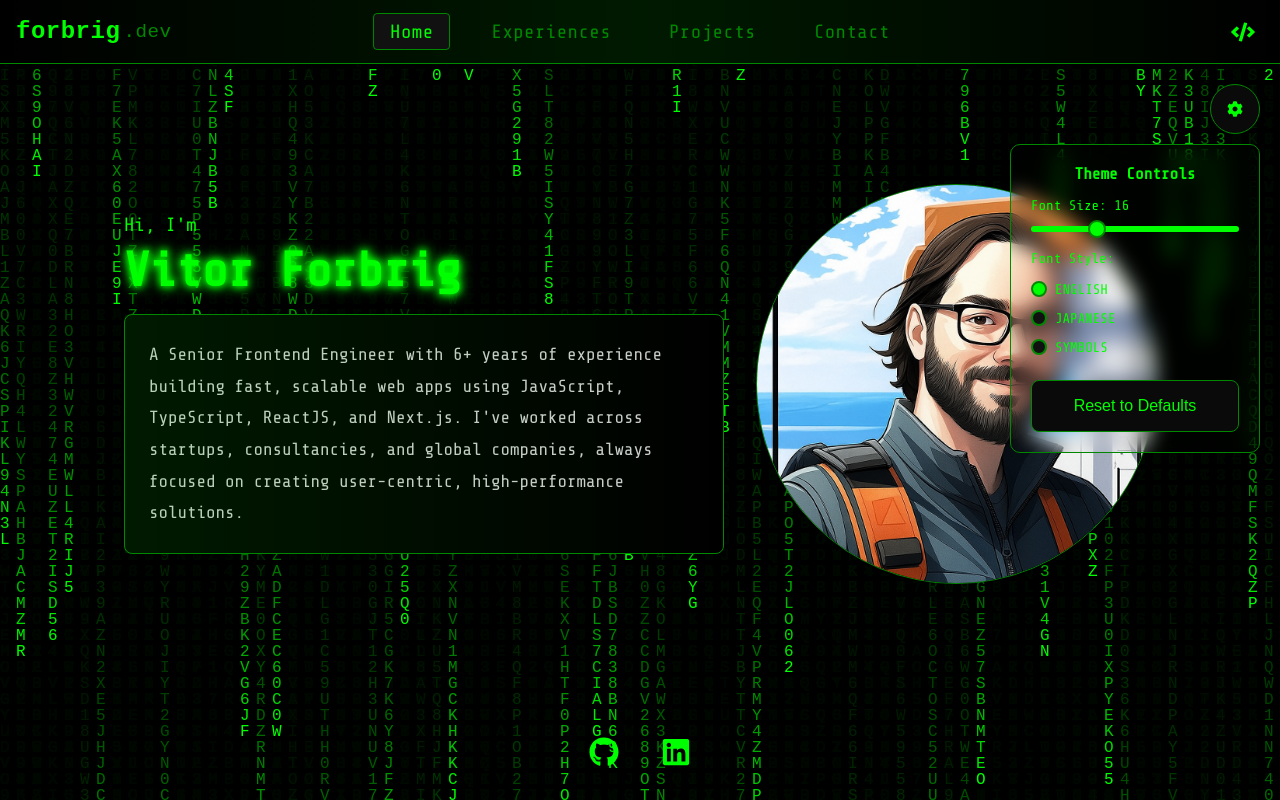
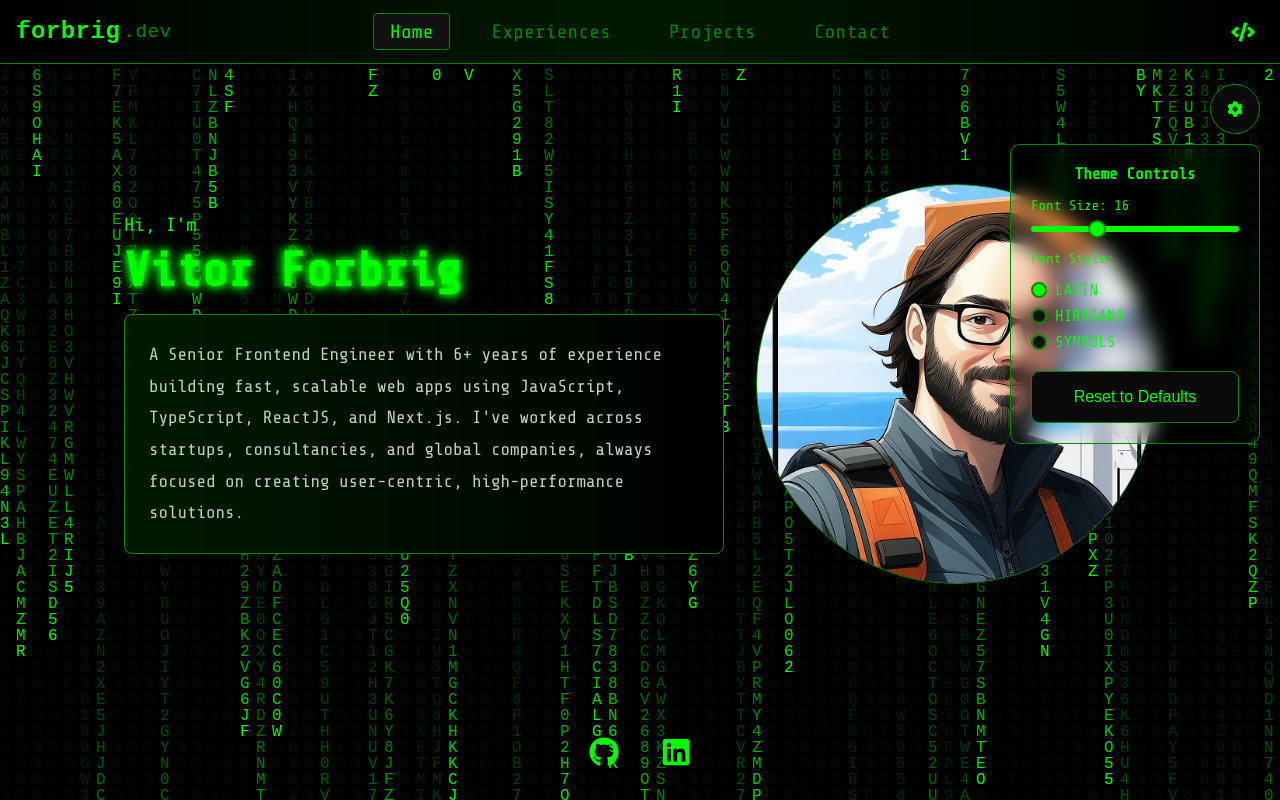
Before and after one commit to Forbrig/forbrig.github.io, a Next.js app: page / in a window 1280 px wide. Both pictures are taken after a click on the button 1235 px from the left and 109 px from the top of the page. Built offline with nearby package versions, Linux system fonts and the light colour scheme.

Commit message:
Adds Radio and Slider components

```diff
--- /dev/null
+++ b/src/components/radio/index.ts
@@ -0,0 +1 @@
+export * from "./radioButton";
--- /dev/null
+++ b/src/components/radio/radioButton.module.scss
@@ -0,0 +1,29 @@
+.radio-group {
+  display: flex;
+  flex-direction: column;
+  margin-top: 15px;
+  gap: 8px;
+
+  .radio-label {
+    display: flex;
+    align-items: center;
+    gap: 0.5rem;
+    cursor: pointer;
+  }
+
+  input[type="radio"] {
+    width: 16px;
+    height: 16px;
+    border-radius: 50%;
+    appearance: none;
+    background: var(--background-card-secondary);
+    border: 2px solid var(--border-color);
+    transition: all 0.2s ease;
+    cursor: pointer;
+
+    &:checked {
+      background: var(--text-color);
+      border-color: var(--border-color);
+    }
+  }
+}
--- /dev/null
+++ b/src/components/radio/radioButton.tsx
@@ -0,0 +1,35 @@
+import { FC } from "react";
+
+import styles from "./radioButton.module.scss";
+
+interface RadioButtonProps {
+  options: {
+    label: string | number;
+    value: string | number;
+  }[];
+  selectedValue?: string | number;
+  onChange: (value: string | number) => void;
+}
+
+export const RadioButton: FC<RadioButtonProps> = ({
+  options,
+  selectedValue,
+  onChange,
+}) => {
+  return (
+    <div className={styles["radio-group"]}>
+      {options.map((option, i) => (
+        <label key={i} className={styles["radio-label"]}>
+          <input
+            type="radio"
+            name={option.label.toString()}
+            value={option.value}
+            checked={option.value === selectedValue}
+            onChange={() => onChange(option.value)}
+          />
+          {option.label}
+        </label>
+      ))}
+    </div>
+  );
+};
--- /dev/null
+++ b/src/components/slider/index.ts
@@ -0,0 +1 @@
+export * from "./slider";
--- /dev/null
+++ b/src/components/slider/slider.module.scss
@@ -0,0 +1,43 @@
+.slider {
+  width: 100%;
+  height: 6px;
+  border-radius: 3px;
+  background: var(--text-color);
+  outline: none;
+  -webkit-appearance: none;
+  appearance: none;
+
+  &::-webkit-slider-thumb {
+    -webkit-appearance: none;
+    appearance: none;
+    width: 18px;
+    height: 18px;
+    border-radius: 50%;
+    background: var(--text-color);
+    cursor: pointer;
+    border: 2px solid var(--border-color);
+    box-shadow: 0 2px 4px var(--shadow);
+    transition: all 0.2s ease;
+
+    &:hover {
+      background: var(--border-color);
+      transform: scale(1.1);
+    }
+  }
+
+  &::-moz-range-thumb {
+    width: 18px;
+    height: 18px;
+    border-radius: 50%;
+    background: var(--background-card-secondary);
+    cursor: pointer;
+    border: 2px solid var(--border-color);
+    box-shadow: 0 2px 4px var(--shadow);
+    transition: all 0.2s ease;
+
+    &:hover {
+      background: var(--border-color);
+      transform: scale(1.1);
+    }
+  }
+}
--- /dev/null
+++ b/src/components/slider/slider.tsx
@@ -0,0 +1,34 @@
+import { FC } from "react";
+
+import styles from "./slider.module.scss";
+
+interface SliderProps {
+  title: string;
+  min: number;
+  max: number;
+  step: number;
+  value: number;
+  onChange: (value: number) => void;
+}
+
+export const Slider: FC<SliderProps> = ({
+  title,
+  max,
+  min,
+  step,
+  value,
+  onChange,
+}) => {
+  return (
+    <input
+      id={`${title}-control`}
+      type="range"
+      min={min}
+      max={max}
+      step={step}
+      value={value}
+      onChange={(e) => onChange(parseFloat(e.target.value))}
+      className={styles["slider"]}
+    />
+  );
+};
--- a/src/components/themedBackground/components/matrixBackground/matrixBackground.tsx
+++ b/src/components/themedBackground/components/matrixBackground/matrixBackground.tsx
@@ -14,12 +14,12 @@ import { BACKGROUND_DRAW_INTERVAL } from "@/config/const";
 
 import styles from "./matrixBackground.module.scss";
 
-type MatrixFontStyleType = "ENGLISH" | "JAPANESE" | "SYMBOLS";
+type MatrixFontStyleType = "LATIN" | "HIRAGANA" | "SYMBOLS";
 
 const DEFAULT_FONT_SIZE = 16;
-const DEFAULT_FONT_STYLE: MatrixFontStyleType = "ENGLISH";
-const ENGLISH_CHARACTERS = "ABCDEFGHIJKLMNOPQRSTUVWXYZ0123456789";
-const JAPANESE_CHARACTERS = "あいうえおかきくけこさしすせそたちつてと";
+const DEFAULT_FONT_STYLE: MatrixFontStyleType = "LATIN";
+const LATIN_CHARACTERS = "ABCDEFGHIJKLMNOPQRSTUVWXYZ0123456789";
+const HIRAGANA_CHARACTERS = "あいうえおかきくけこさしすせそたちつてと";
 // https://www.w3schools.com/charsets/ref_utf_symbols.asp
 const SYMBOLS_CHARACTERS = "★☆♥♦♣♠•◘○";
 
@@ -29,8 +29,8 @@ export const MatrixBackground = () => {
   const cavasRef = useRef<HTMLCanvasElement | null>(null);
 
   const [fontSize, setFontSize] = useState(DEFAULT_FONT_SIZE);
-  const [characters, setCharacters] = useState(ENGLISH_CHARACTERS);
-  const [fontStyle, setFontStyle] = useState<MatrixFontStyleType>("ENGLISH");
+  const [characters, setCharacters] = useState(LATIN_CHARACTERS);
+  const [fontStyle, setFontStyle] = useState<MatrixFontStyleType>("LATIN");
   const [currentWidth, setCurrentWidth] = useState(0);
   const [currentHeight, setCurrentHeight] = useState(0);
 
@@ -43,10 +43,10 @@ export const MatrixBackground = () => {
   }, []);
 
   useEffect(() => {
-    if (fontStyle === "ENGLISH") {
-      setCharacters(ENGLISH_CHARACTERS);
-    } else if (fontStyle === "JAPANESE") {
-      setCharacters(JAPANESE_CHARACTERS);
+    if (fontStyle === "LATIN") {
+      setCharacters(LATIN_CHARACTERS);
+    } else if (fontStyle === "HIRAGANA") {
+      setCharacters(HIRAGANA_CHARACTERS);
     } else if (fontStyle === "SYMBOLS") {
       setCharacters(SYMBOLS_CHARACTERS);
     }
@@ -68,7 +68,7 @@ export const MatrixBackground = () => {
         type: "radio",
         title: "Font Style",
         value: fontStyle,
-        options: ["ENGLISH", "JAPANESE", "SYMBOLS"],
+        options: ["LATIN", "HIRAGANA", "SYMBOLS"],
         defaultValue: DEFAULT_FONT_STYLE,
         onChange: handleFontStyleChange as (value: number | string) => void,
       },
--- a/src/components/themedBackground/components/themeControls/themeControls.module.scss
+++ b/src/components/themedBackground/components/themeControls/themeControls.module.scss
@@ -39,85 +39,11 @@
     .control-group {
       margin-bottom: 15px;
 
-      label {
+      .title {
         display: block;
         margin-bottom: 5px;
         font-size: 14px;
         font-weight: 500;
-      }
-    }
-
-    .slider {
-      width: 100%;
-      height: 6px;
-      border-radius: 3px;
-      background: var(--text-color);
-      outline: none;
-      -webkit-appearance: none;
-      appearance: none;
-
-      &::-webkit-slider-thumb {
-        -webkit-appearance: none;
-        appearance: none;
-        width: 18px;
-        height: 18px;
-        border-radius: 50%;
-        background: var(--text-color);
-        cursor: pointer;
-        border: 2px solid var(--border-color);
-        box-shadow: 0 2px 4px var(--shadow);
-        transition: all 0.2s ease;
-
-        &:hover {
-          background: var(--border-color);
-          transform: scale(1.1);
-        }
-      }
-
-      &::-moz-range-thumb {
-        width: 18px;
-        height: 18px;
-        border-radius: 50%;
-        background: var(--background-card-secondary);
-        cursor: pointer;
-        border: 2px solid var(--border-color);
-        box-shadow: 0 2px 4px var(--shadow);
-        transition: all 0.2s ease;
-
-        &:hover {
-          background: var(--border-color);
-          transform: scale(1.1);
-        }
-      }
-    }
-
-    .radio-group {
-      display: flex;
-      flex-direction: column;
-      margin-top: 15px;
-      gap: 8px;
-
-      .radio-label {
-        display: flex;
-        align-items: center;
-        gap: 0.5rem;
-        cursor: pointer;
-      }
-
-      input[type="radio"] {
-        width: 16px;
-        height: 16px;
-        border-radius: 50%;
-        appearance: none;
-        background: var(--background-card-secondary);
-        border: 2px solid var(--border-color);
-        transition: all 0.2s ease;
-        cursor: pointer;
-
-        &:checked {
-          background: var(--text-color);
-          border-color: var(--border-color);
-        }
       }
     }
 
--- a/src/components/themedBackground/components/themeControls/themeControls.tsx
+++ b/src/components/themedBackground/components/themeControls/themeControls.tsx
@@ -5,6 +5,8 @@ import { FC, useContext, useState } from "react";
 import { themeContext, ThemeControl } from "@/context/ThemeProvider";
 
 import { Button } from "@/components/button";
+import { RadioButton } from "@/components/radio";
+import { Slider } from "@/components/slider";
 
 import { FaCog } from "react-icons/fa";
 
@@ -25,40 +27,38 @@ export const ThemeControls: FC = () => {
 
         return (
           <>
-            <label htmlFor={`${prop.title}-control`}>{prop.title}:</label>
+            <label className={styles.title} htmlFor={`${prop.title}-control`}>
+              {prop.title}:
+            </label>
 
-            <div className={styles["radio-group"]}>
-              {prop.options.map((option) => (
-                <label key={option} className={styles["radio-label"]}>
-                  <input
-                    type="radio"
-                    name={prop.title}
-                    value={option}
-                    checked={prop.value === option}
-                    onChange={() => prop.onChange(option)}
-                  />
-                  {option}
-                </label>
-              ))}
-            </div>
+            <RadioButton
+              options={prop.options.map((option) => ({
+                label: option,
+                value: option,
+              }))}
+              selectedValue={prop.value}
+              onChange={prop.onChange}
+            />
           </>
         );
       case "slider":
+        if (prop.min == null || prop.max == null || prop.step == null) {
+          return null;
+        }
+
         return (
           <>
-            <label htmlFor={`${prop.title}-control`}>
+            <label className={styles.title} htmlFor={`${prop.title}-control`}>
               {prop.title}: {prop.value}
             </label>
 
-            <input
-              id={`${prop.title}-control`}
-              type="range"
+            <Slider
+              title={prop.title}
               min={prop.min}
               max={prop.max}
               step={prop.step}
-              value={prop.value}
-              onChange={(e) => prop.onChange(parseFloat(e.target.value))}
-              className={styles["slider"]}
+              value={prop.value as number}
+              onChange={prop.onChange}
             />
           </>
         );
```
Also changed, not shown: src/components/radioButton/index.ts (added).
